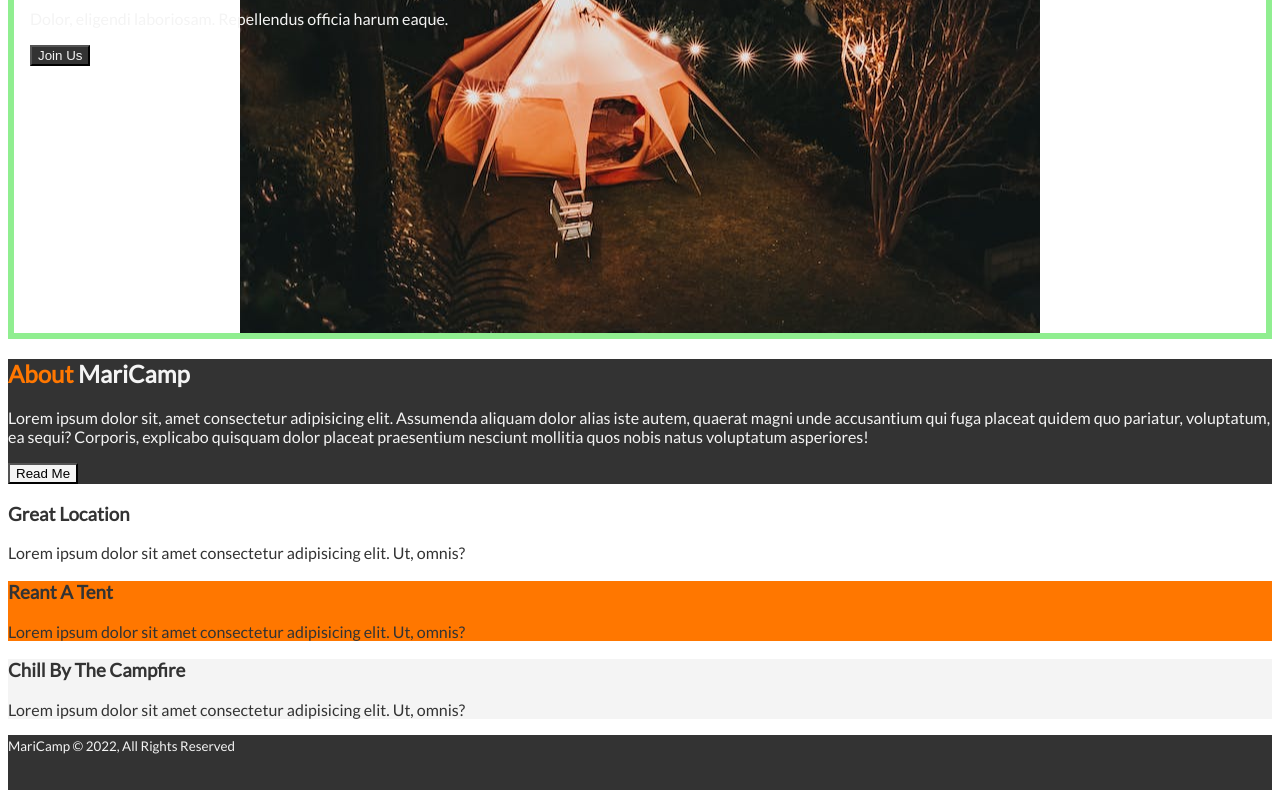
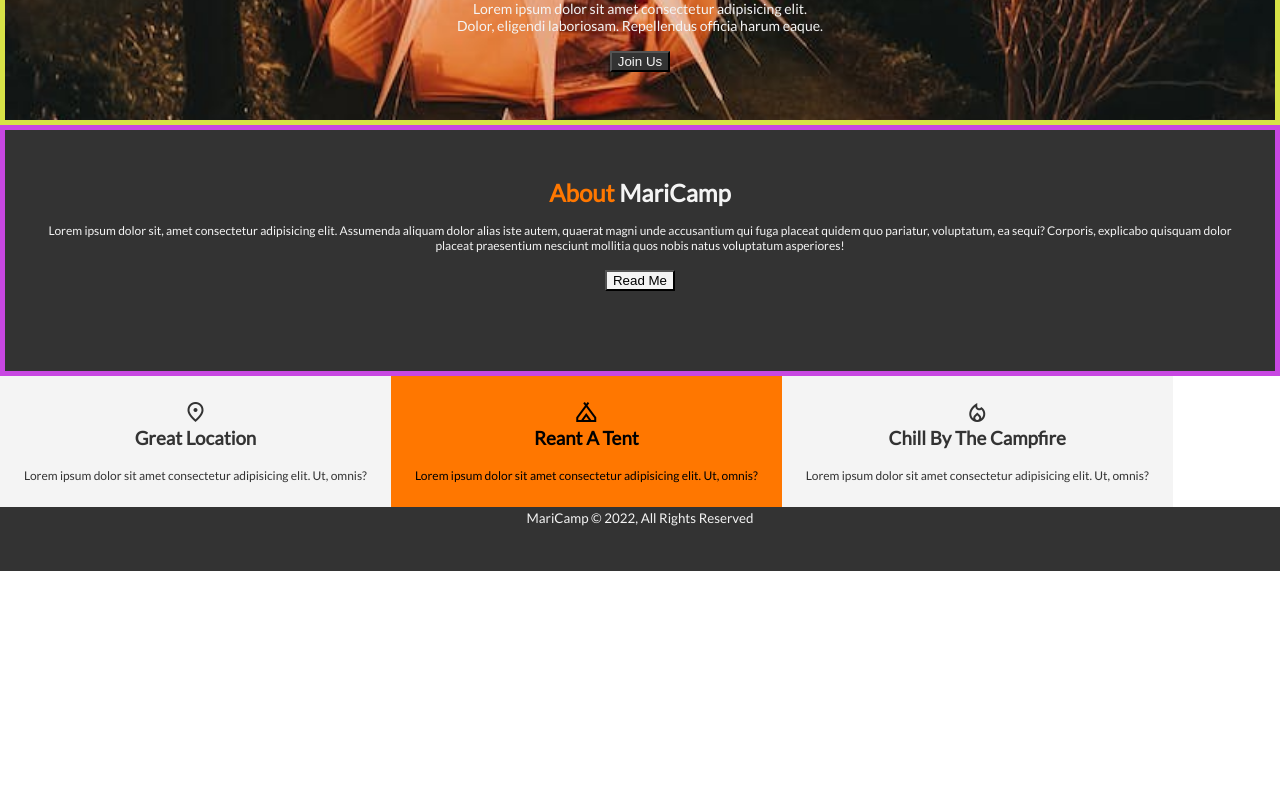
Before and after one commit to mari0514/MariCamp, a plain HTML site: page index.html in a window 1280 px wide. Shown: the part 181-971 px from the top of the page. After the commit the page ends 800 px from the top, so only its background shows below. Drawn offline with nearby package versions, Linux system fonts and the light colour scheme.

Commit message:
second commit

```diff
--- a/css/main.css
+++ b/css/main.css
@@ -1,69 +1,11 @@
-/*
-html5doctor.com Reset Stylesheet
-v1.6.1
-Last Updated: 2010-09-17
-Author: Richard Clark - http://richclarkdesign.com
-Twitter: @rich_clark
-*/
-
-/* html, body, div, span, object, iframe,
-h1, h2, h3, h4, h5, h6, p, blockquote, pre,
-abbr, address, cite, code,
-del, dfn, em, img, ins, kbd, q, samp,
-small, strong, sub, sup, var,
-b, i,
-dl, dt, dd, ol, ul, li,
-fieldset, form, label, legend,
-table, caption, tbody, tfoot, thead, tr, th, td,
-article, aside, canvas, details, figcaption, figure,
-footer, header, hgroup, menu, nav, section, summary,
-time, mark, audio, video {
-    margin:0;
-    padding:0;
-    border:0;
-    outline:0;
-    font-size:100%;
-    vertical-align:baseline;
-    background:transparent;
+/* Fonts */
+@import url('https://fonts.googleapis.com/css?family=Lato');
+html {
+    font-family: Lato, 'sans serif';
 }
 
 body {
-    line-height:1;
-}
-
-article,aside,details,figcaption,figure,
-footer,header,hgroup,menu,nav,section {
-    display:block;
-}
-
-nav ul {
-    list-style:none;
-}
-
-blockquote, q {
-    quotes:none;
-}
-
-blockquote:before, blockquote:after,
-q:before, q:after {
-    content:'';
-    content:none;
-}
-
-a {
-    margin:0;
-    padding:0;
-    font-size:100%;
-    vertical-align:baseline;
-    background:transparent;
-} */
-
-
-/* ↓ editable ↓ */
-
-/* Fonts */
-body {
-    font-family: Lato, 'sans serif';
+    margin: 0;
 }
 
 /* Variables */
@@ -79,6 +21,8 @@ body {
     background-image: url("../assets/img/camp.jpeg");
     background-repeat: no-repeat;
     background-position: center;
+    background-size: cover;
+    /* background: url("../assets/img/camp.jpeg") no-repeat center center; */
 }
 
 .dark-background {
@@ -97,13 +41,6 @@ body {
 
 .orange-text {
     color: var(--orange);
-}
-
-#first-article {
-    border: 6px solid lightgreen;
-    padding: 8px 16px;
-    color: var(--white);
-    height: 420px;
 }
 
 /* Header */
@@ -140,6 +77,49 @@ li:hover {
     background-color: var(--hover);
 }
 
+h2, h3 {
+    margin-top: 0;
+}
+
+h3 + p {
+    margin-bottom: 0;
+}
+
+p {
+    font-size: 12px;
+}
+
+#first-article {
+    border: 5px solid rgb(215, 226, 71);
+    padding: 48px 18px;
+    color: var(--white);
+    height: auto;
+    text-align: center;
+}
+
+#first-article h1 {
+    font-size: 40px;
+}
+
+#first-article h1, p {
+    margin: 16px 0;
+    margin-top: 0;
+}
+#first-article p {
+    font-size: 14px;
+}
+
+#second-article {
+    border: 5px solid rgb(200, 71, 226);
+    padding: 48px 32px 80px;
+    text-align: center;
+}
+
+#second-article h2, p {
+    margin: 16px 0;
+    margin-top: 0;
+}
+
 .dark-button {
     background-color: var(--dark);
     color: var(--white);
@@ -150,13 +130,23 @@ li:hover {
 }
 
 .bold {
-    font-weight:bolder
+    font-weight: bold;
+}
+
+.flex {
+    display: flex;
+    text-align: center;
+}
+
+.flex > article {
+    padding: 24px;
 }
 
 
 
 footer {
     height: 64px;
+    text-align: center;
 }
 
 /* media queries */
@@ -185,4 +175,8 @@ footer {
     h6 {
         font-size: 1em;
     }
+
+    .flex {
+        flex-direction: column;
+    }
 }
--- a/index.html
+++ b/index.html
@@ -7,6 +7,8 @@
     <link rel="stylesheet" href="css/main.css">
     <!-- Google Fonts -->
     <link rel="stylesheet" href="https://fonts.googleapis.com/css?family=Lato">
+    <!-- Icons -->
+    <link rel="stylesheet" href="https://fonts.googleapis.com/css2?family=Material+Symbols+Outlined:opsz,wght,FILL,GRAD@48,400,0,0" />
     <title>MariCamp</title>
 </head>
 <body>
@@ -29,28 +31,38 @@
     <main>
         <article class="image-background" id="first-article">
             <h1 class="bold"><span class="orange-text">Enjoy</span> Your Camping Time</h1>
-            <p>Lorem ipsum dolor sit amet consectetur adipisicing elit.</p>
-            <p>Dolor, eligendi laboriosam. Repellendus officia harum eaque.</p>
+            <p>Lorem ipsum dolor sit amet consectetur adipisicing elit.<br>Dolor, eligendi laboriosam. Repellendus officia harum eaque.</p>
             <button class="dark-button">Join Us</button>
         </article>
-        <article class="dark-background">
+        <article class="dark-background" id="second-article">
             <h2 class="bold"><span class="orange-text">About</span> MariCamp</h2>
             <p>Lorem ipsum dolor sit, amet consectetur adipisicing elit. Assumenda aliquam dolor alias iste autem, quaerat magni unde accusantium qui fuga placeat quidem quo pariatur, voluptatum, ea sequi? Corporis, explicabo quisquam dolor placeat praesentium nesciunt mollitia quos nobis natus voluptatum asperiores!</p>
             <button class="white-button">Read Me</button>
         </article>
 
-        <diarticlev class="light-background">
+        <div class="flex">
+            <article class="light-background">
+                <span class="material-symbols-outlined">
+                    location_on
+                </span>
                 <h3 class="bold">Great Location</h3>
                 <p>Lorem ipsum dolor sit amet consectetur adipisicing elit. Ut, omnis?</p>
             </article>
             <article class="orange-background">
+                <span class="material-symbols-outlined">
+                    camping
+                </span>
                 <h3 class="bold">Reant A Tent</h3>
                 <p>Lorem ipsum dolor sit amet consectetur adipisicing elit. Ut, omnis?</p>
             </article>
             <article class="light-background">
+                <span class="material-symbols-outlined">
+                    local_fire_department
+                </span>
                 <h3 class="bold">Chill By The Campfire</h3>
                 <p>Lorem ipsum dolor sit amet consectetur adipisicing elit. Ut, omnis?</p>
             </article>
+        </div>
     </main>
     <footer class="dark-background">
         <small>MariCamp &copy; 2022, All Rights Reserved</small>
```
Lines whose indentation alone changed are shown as unchanged.
